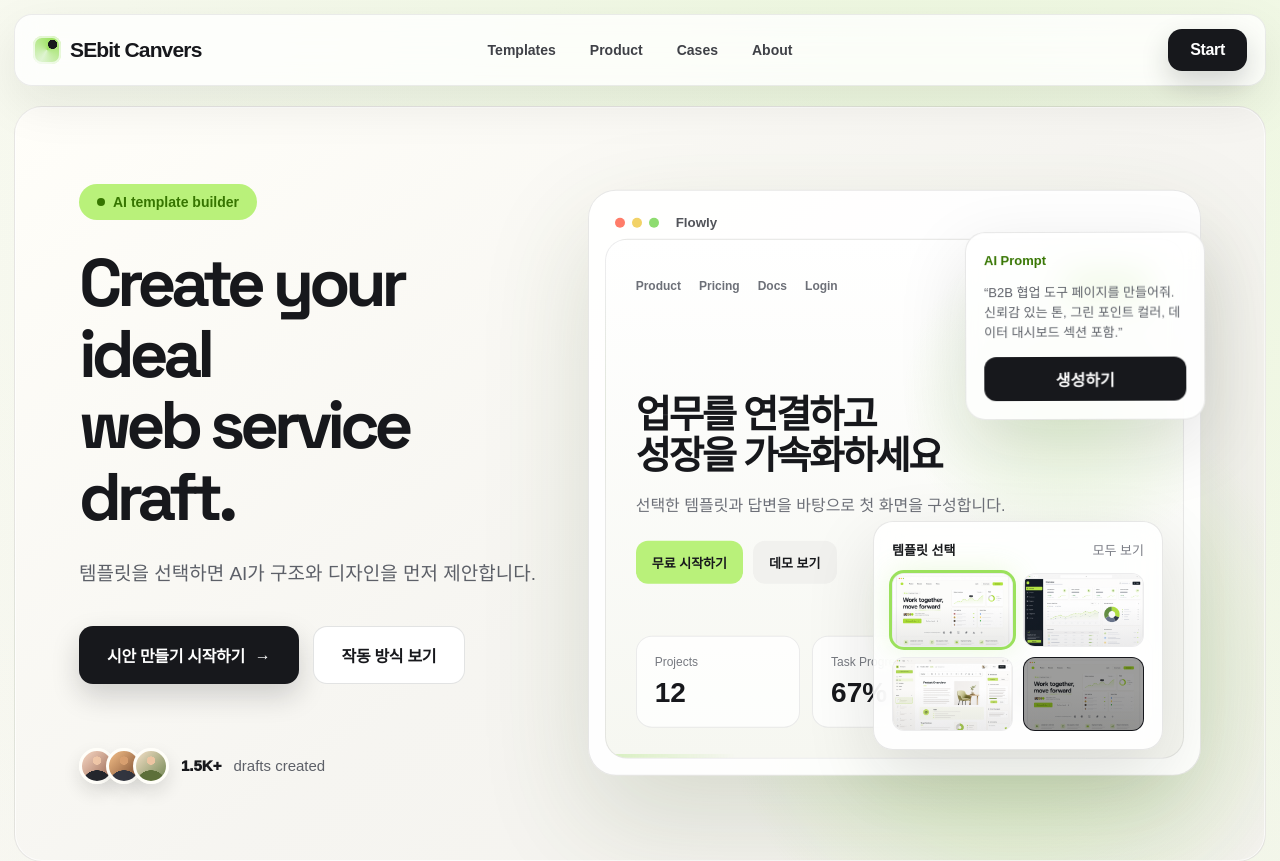
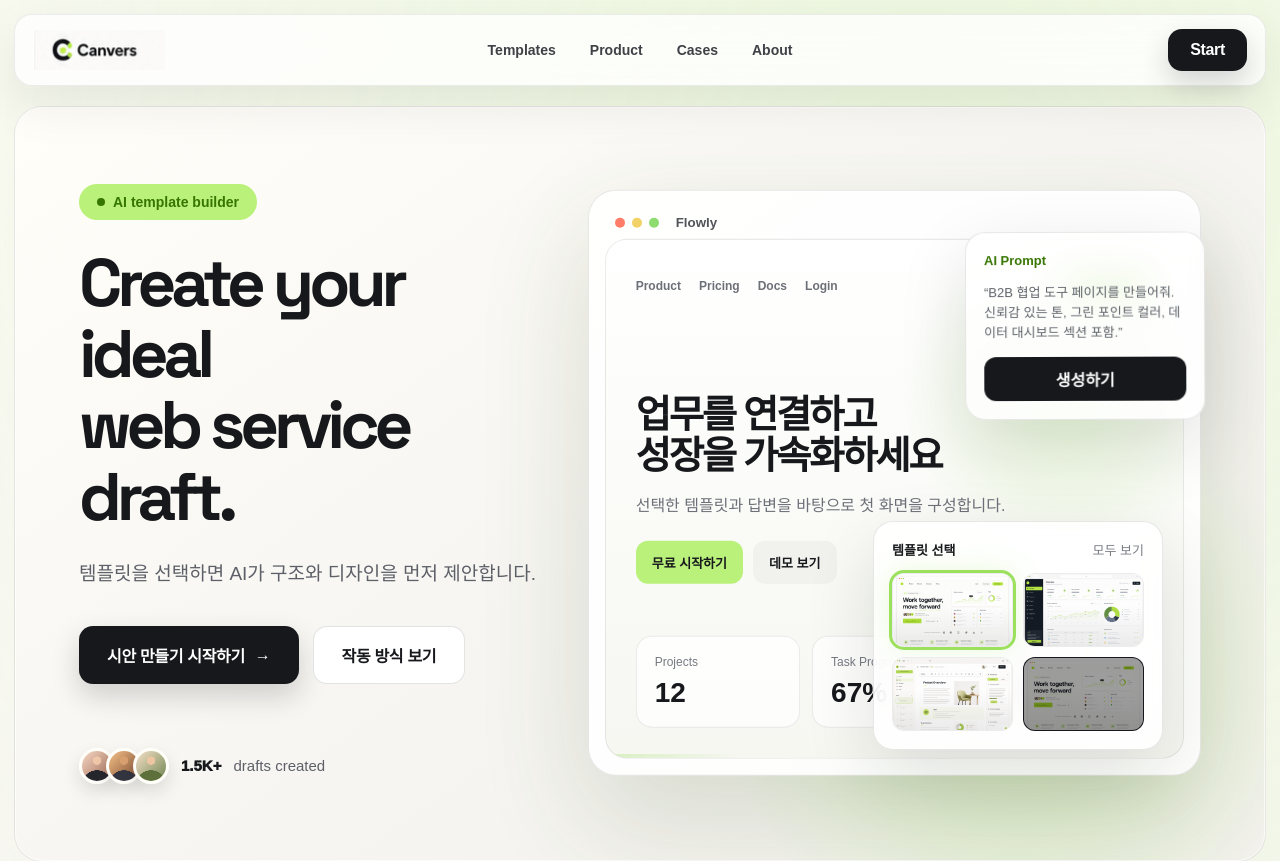
Before and after one commit to sehyunictsebitleedy/SEbit_canvers_v2, a Next.js app: page / in a window 1280 px wide. Shown: the top 861 px of the page. Built offline with nearby package versions, Linux system fonts and the light colour scheme; a web font is replaced by a local one.

Commit message:
feat: apply Canvers logo asset

```diff
--- a/app/globals.css
+++ b/app/globals.css
@@ -381,15 +381,23 @@ a { color: inherit; text-decoration: none; }
 .cv2-brand {
   display: inline-flex;
   align-items: center;
-  gap: 9px;
   width: max-content;
-  font-size: 21px;
-  font-weight: 900;
-  letter-spacing: -0.04em;
 }
 
 .cv2-brand.footer {
-  color: #ffffff;
+  padding: 5px 7px;
+  background: #ffffff;
+  border-radius: 10px;
+}
+
+.cv2-brand img {
+  display: block;
+  width: 132px;
+  height: auto;
+}
+
+.cv2-brand.footer img {
+  width: 122px;
 }
 
 .cv2-brand-mark {
--- a/app/page.tsx
+++ b/app/page.tsx
@@ -40,8 +40,7 @@ export default function HomePage() {
     <main className="cv2-page">
       <header className="cv2-nav">
         <a className="cv2-brand" href="#top" aria-label="Canvers 홈">
-          <span className="cv2-brand-mark">C</span>
-          SEbit Canvers
+          <img src="/images/brand/logo.png" alt="Canvers" />
         </a>
         <nav aria-label="주요 메뉴">
           <a href="#templates">Templates</a>
@@ -306,8 +305,7 @@ export default function HomePage() {
       <footer className="cv2-footer" id="about">
         <div>
           <a className="cv2-brand footer" href="#top">
-            <span className="cv2-brand-mark">C</span>
-            SEbit Canvers
+            <img src="/images/brand/logo.png" alt="Canvers" />
           </a>
           <p>AI가 구조를 설계하고, 팀이 완성하는 웹서비스 시안 생성 플랫폼</p>
         </div>
```
Also changed, not shown: public/images/brand/logo.png (added), 1 other file (tests, documents, lock files or other folders).
